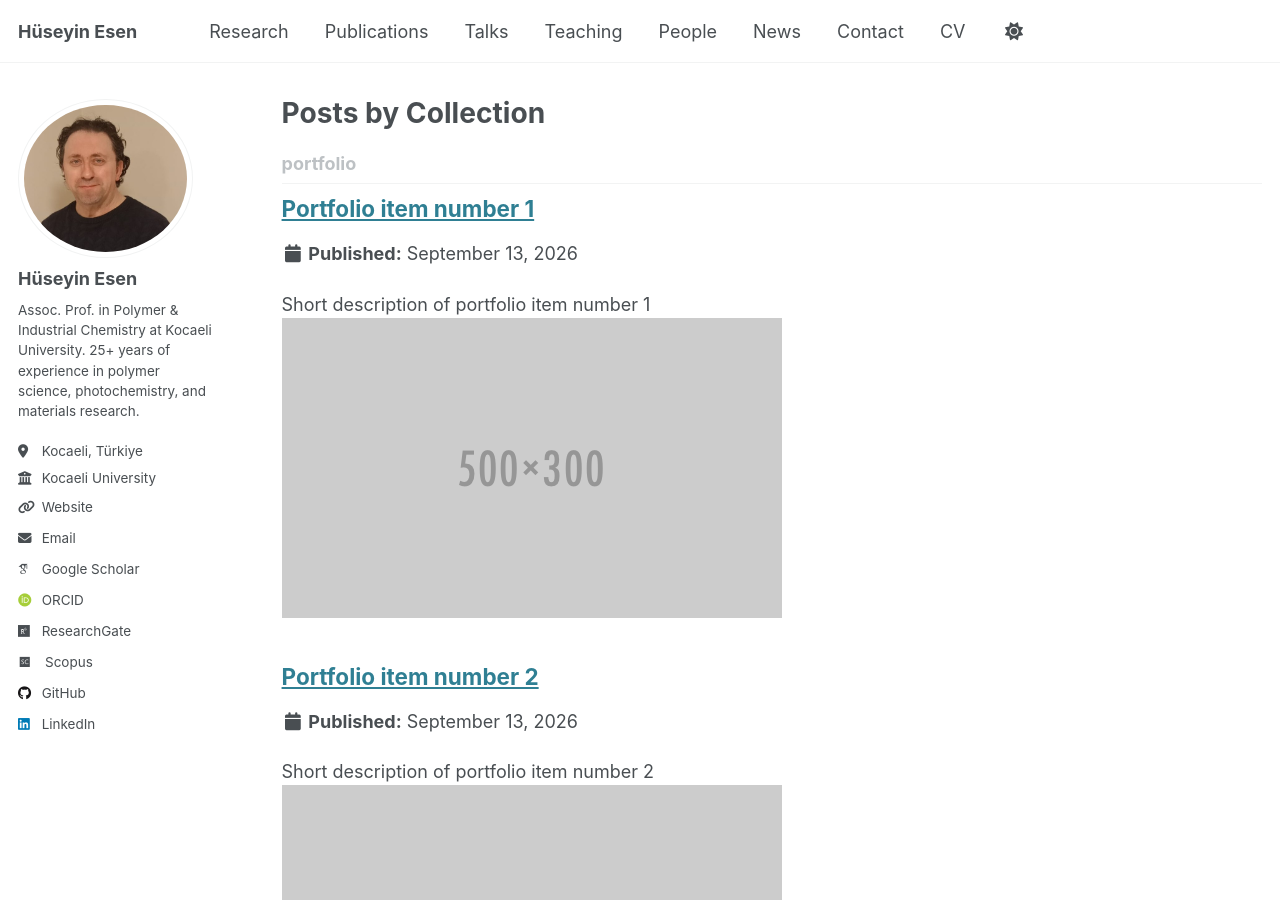
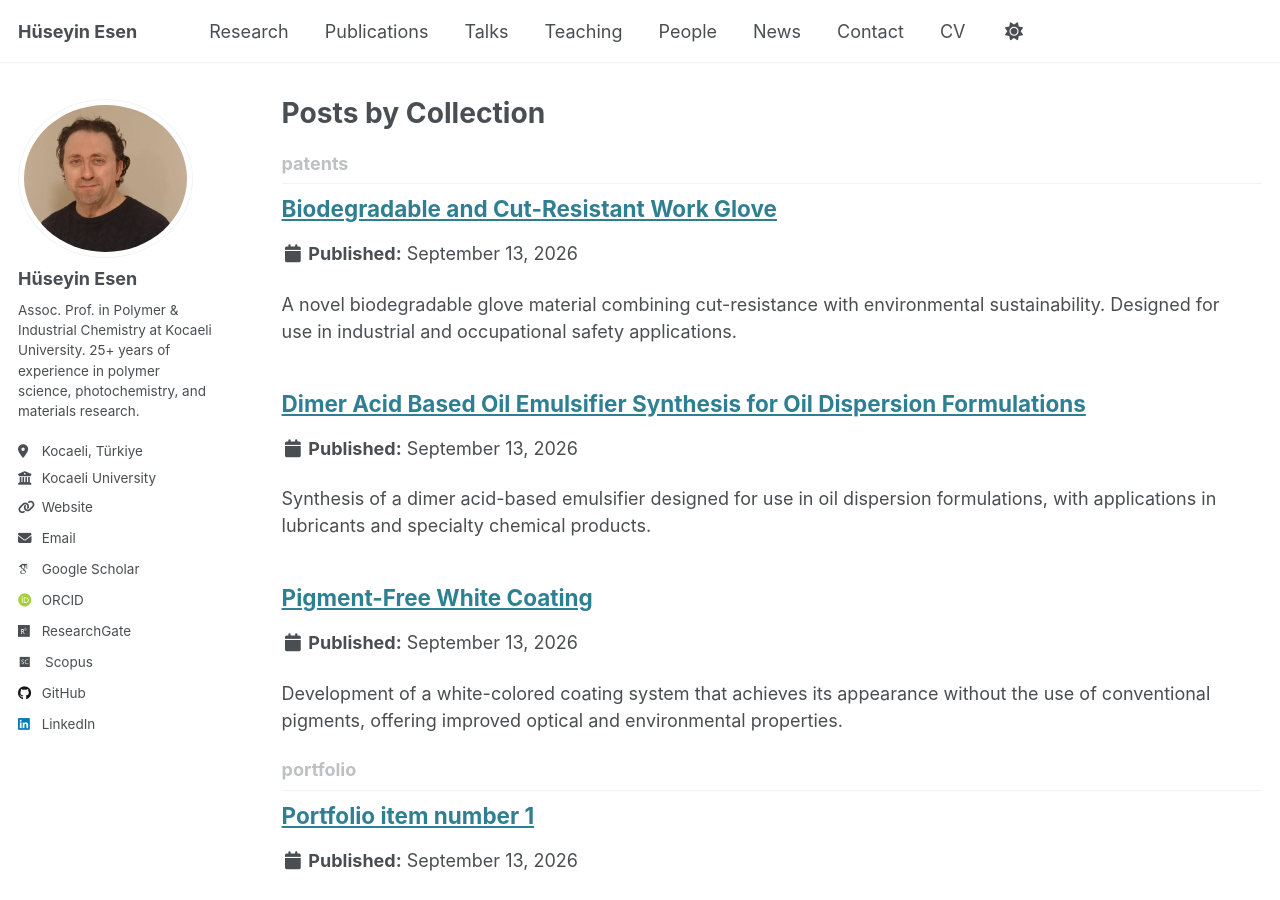
Before and after one commit to huseyin-esen/huseyin-esen.github.io, a Jekyll site: the page built from _pages/collection-archive.html, in a window 1280 px wide and 900 px high. Built offline with Jekyll 4.4.1, drawn with Linux system fonts in a browser that asks for light colours; some web fonts are replaced.

Commit message:
Give patents linked titles so they match the journal article format
The remaining difference was colour: an archive item title carries no
colour of its own, it comes from the link inside it, so journal titles
rendered as teal links while the patent titles were plain dark text.
Colouring them without a target would have made unclickable text look
clickable, so patents became a collection with a page each and the titles
are now real links, identical in colour and weight.

Content moves from _data/patents.yml into _patents/, one file per patent.

Co-Authored-By: Claude Opus 5 <noreply@anthropic.com>

```diff
--- a/_config.yml
+++ b/_config.yml
@@ -219,6 +219,9 @@ collections:
   publications:
     output: true
     permalink: /:collection/:path/
+  patents:
+    output: true
+    permalink: /:collection/:path/
   portfolio:
     output: true
     permalink: /:collection/:path/
@@ -265,6 +268,14 @@ defaults:
       author_profile: true
       share: true
       comments: true
+  # _patents
+  - scope:
+      path: ""
+      type: patents
+    values:
+      layout: single
+      author_profile: true
+      share: true
   # _portfolio
   - scope:
       path: ""
--- a/_data/patents.yml
+++ /dev/null
@@ -1,22 +0,0 @@
-# Patents shown at /publications/patents/.
-#
-# Patents are kept here rather than in the _publications collection because
-# they have no journal, volume or DOI, so the citation and export machinery
-# the collection carries does not apply. Add a new patent by appending an
-# entry; the page renders them in this order.
-#
-#   title       : English title
-#   title_tr    : Turkish title, shown in italics beneath it
-#   description : one short paragraph
-
-- title: "Biodegradable and Cut-Resistant Work Glove"
-  title_tr: "Biyobozunur ve Kesilmez İş Eldiveni"
-  description: "A novel biodegradable glove material combining cut-resistance with environmental sustainability. Designed for use in industrial and occupational safety applications."
-
-- title: "Dimer Acid Based Oil Emulsifier Synthesis for Oil Dispersion Formulations"
-  title_tr: "Yağ Dispersiyonu Formülasyonlarında Kullanılacak Dimer Asit Bazlı Yağ Emülgatörü Sentezi"
-  description: "Synthesis of a dimer acid-based emulsifier designed for use in oil dispersion formulations, with applications in lubricants and specialty chemical products."
-
-- title: "Pigment-Free White Coating"
-  title_tr: "Pigment İçermeyen Beyaz Renkli Bir Kaplama"
-  description: "Development of a white-colored coating system that achieves its appearance without the use of conventional pigments, offering improved optical and environmental properties."
--- /dev/null
+++ b/_patents/biodegradable-cut-resistant-work-glove.md
@@ -0,0 +1,11 @@
+---
+title: "Biodegradable and Cut-Resistant Work Glove"
+collection: patents
+permalink: /patent/biodegradable-cut-resistant-work-glove
+title_tr: "Biyobozunur ve Kesilmez İş Eldiveni"
+excerpt: 'A novel biodegradable glove material combining cut-resistance with environmental sustainability. Designed for use in industrial and occupational safety applications.'
+---
+
+*Biyobozunur ve Kesilmez İş Eldiveni*
+
+A novel biodegradable glove material combining cut-resistance with environmental sustainability. Designed for use in industrial and occupational safety applications.
--- /dev/null
+++ b/_patents/dimer-acid-oil-emulsifier.md
@@ -0,0 +1,11 @@
+---
+title: "Dimer Acid Based Oil Emulsifier Synthesis for Oil Dispersion Formulations"
+collection: patents
+permalink: /patent/dimer-acid-oil-emulsifier
+title_tr: "Yağ Dispersiyonu Formülasyonlarında Kullanılacak Dimer Asit Bazlı Yağ Emülgatörü Sentezi"
+excerpt: 'Synthesis of a dimer acid-based emulsifier designed for use in oil dispersion formulations, with applications in lubricants and specialty chemical products.'
+---
+
+*Yağ Dispersiyonu Formülasyonlarında Kullanılacak Dimer Asit Bazlı Yağ Emülgatörü Sentezi*
+
+Synthesis of a dimer acid-based emulsifier designed for use in oil dispersion formulations, with applications in lubricants and specialty chemical products.
--- /dev/null
+++ b/_patents/pigment-free-white-coating.md
@@ -0,0 +1,11 @@
+---
+title: "Pigment-Free White Coating"
+collection: patents
+permalink: /patent/pigment-free-white-coating
+title_tr: "Pigment İçermeyen Beyaz Renkli Bir Kaplama"
+excerpt: 'Development of a white-colored coating system that achieves its appearance without the use of conventional pigments, offering improved optical and environmental properties.'
+---
+
+*Pigment İçermeyen Beyaz Renkli Bir Kaplama*
+
+Development of a white-colored coating system that achieves its appearance without the use of conventional pigments, offering improved optical and environmental properties.
```
Also changed, not shown: _pages/publications-patents.html (+10 -8 lines).
